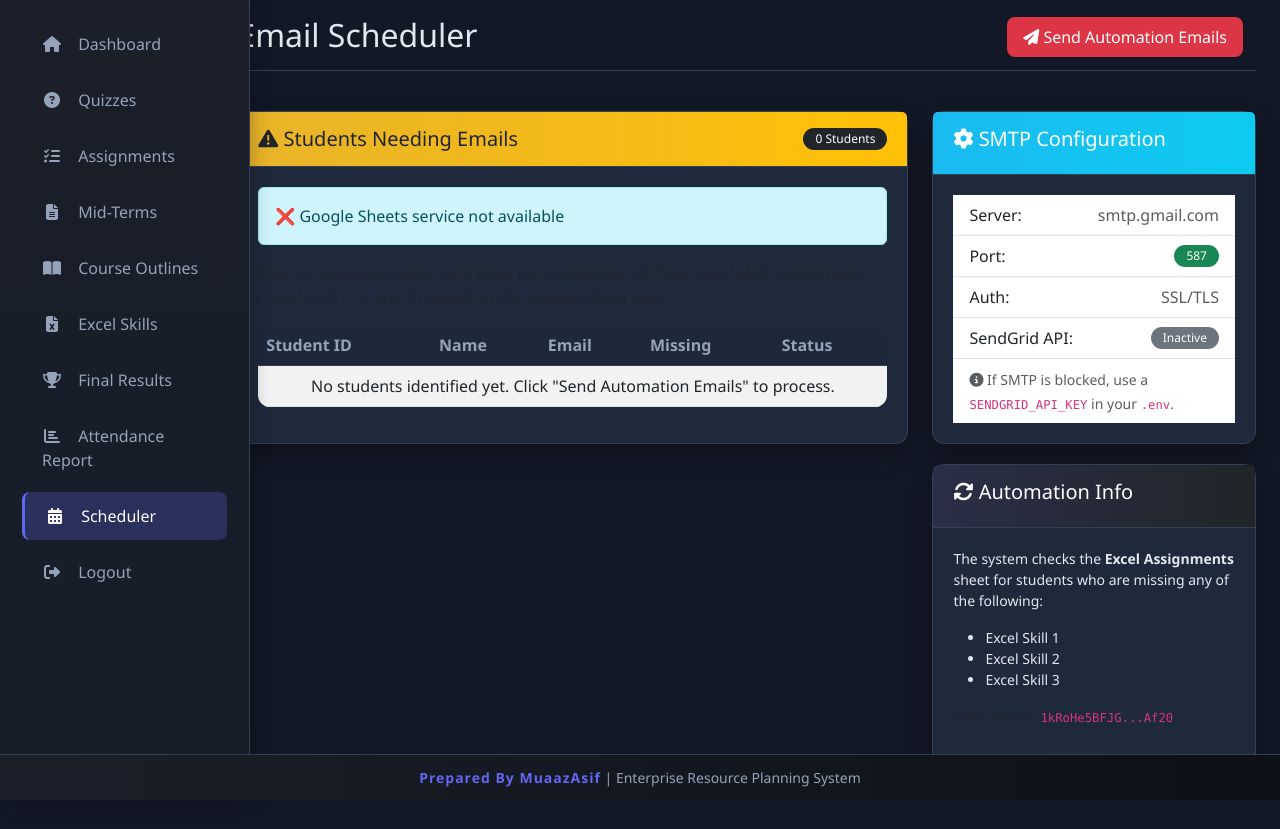
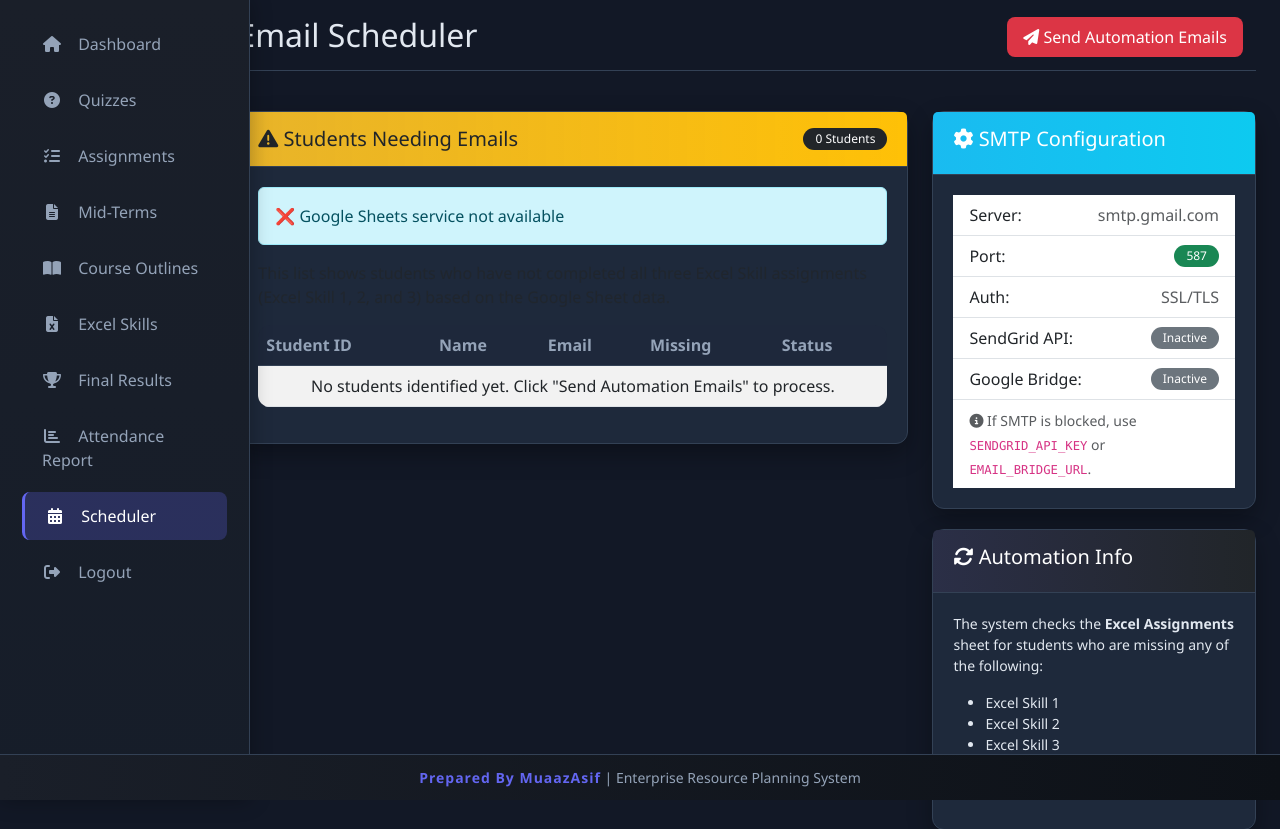
Before and after one commit to muaazasif/academic-erp-system, a Flask app: page /admin/scheduler in a window 1280 px wide. Shown: the top 829 px of the page. Before the commit the page ends 800 px from the top, so only its background shows below. Run offline with Flask 3, Linux system fonts and the light colour scheme; the visitor is signed in with stand-in values (Sample User, id 1).

Commit message:
feat: Add Google Apps Script Bridge support for email delivery

```diff
--- a/app.py
+++ b/app.py
@@ -2489,17 +2489,45 @@ def admin_scheduler_run():
             flash("ℹ️ No students found needing emails.")
             return redirect(url_for('admin_scheduler'))
 
-        # Load credentials from .env
-        # Check both generic and Gmail-specific variable names
         sender_email = os.getenv('GMAIL_EMAIL') or os.getenv('SENDER_EMAIL', "fiverrs2021@gmail.com")
         app_password = os.getenv('GMAIL_APP_PASSWORD') or os.getenv('APP_PASSWORD')
         smtp_server = os.getenv('SMTP_SERVER', 'smtp.gmail.com')
         smtp_port = int(os.getenv('SMTP_PORT', 587))
         sendgrid_api_key = os.getenv('SENDGRID_API_KEY')
+        email_bridge_url = os.getenv('EMAIL_BRIDGE_URL')
 
         students_emailed = 0
 
-        # Method 1: Try SendGrid API (Best for blocked networks like PythonAnywhere Free)
+        # Method 1: Try Google Apps Script Bridge (Best for restricted free servers)
+        if email_bridge_url:
+            print("🚀 Attempting to send via Google Apps Script Bridge...")
+            try:
+                for student in students_needing_email:
+                    student_name = student['name']
+                    student_email = student['email']
+                    missing = student['missing']
+
+                    if not student_email or "@" not in student_email:
+                        continue
+
+                    payload = {
+                        "to": student_email,
+                        "subject": f"Action Required: Incomplete Excel Assignments - {student_name}",
+                        "body": f"Dear {student_name},\n\nOur records show that you have not completed all required Excel Skill assignments.\nMissing assignments: {', '.join(missing)}\n\nPlease complete them as soon as possible.\n\nRegards,\nAdmin Team"
+                    }
+                    response = requests.post(email_bridge_url, json=payload, timeout=15)
+                    if response.status_code == 200:
+                        students_emailed += 1
+                    else:
+                        print(f"❌ Bridge error for {student_email}: {response.text}")
+
+                if students_emailed > 0:
+                    flash(f"✅ Successfully sent {students_emailed} emails via Google Bridge.")
+                    return render_template('admin_scheduler.html', students_needing_email=students_needing_email)
+            except Exception as bridge_e:
+                print(f"❌ Google Bridge failed: {bridge_e}. Trying next method...")
+
+        # Method 2: Try SendGrid API
         if sendgrid_api_key:
             print("🚀 Attempting to send via SendGrid API...")
             try:
--- a/templates/admin_scheduler.html
+++ b/templates/admin_scheduler.html
@@ -102,9 +102,17 @@
                                         <span class="badge bg-secondary">Inactive</span>
                                     {% endif %}
                                 </li>
+                                <li class="list-group-item d-flex justify-content-between align-items-center">
+                                    Google Bridge:
+                                    {% if config.get('EMAIL_BRIDGE_URL') %}
+                                        <span class="badge bg-success">Active</span>
+                                    {% else %}
+                                        <span class="badge bg-secondary">Inactive</span>
+                                    {% endif %}
+                                </li>
                                 <li class="list-group-item">
                                     <small class="text-muted">
-                                        <i class="fas fa-info-circle"></i> If SMTP is blocked, use a <code>SENDGRID_API_KEY</code> in your <code>.env</code>.
+                                        <i class="fas fa-info-circle"></i> If SMTP is blocked, use <code>SENDGRID_API_KEY</code> or <code>EMAIL_BRIDGE_URL</code>.
                                     </small>
                                 </li>
                             </ul>
```
